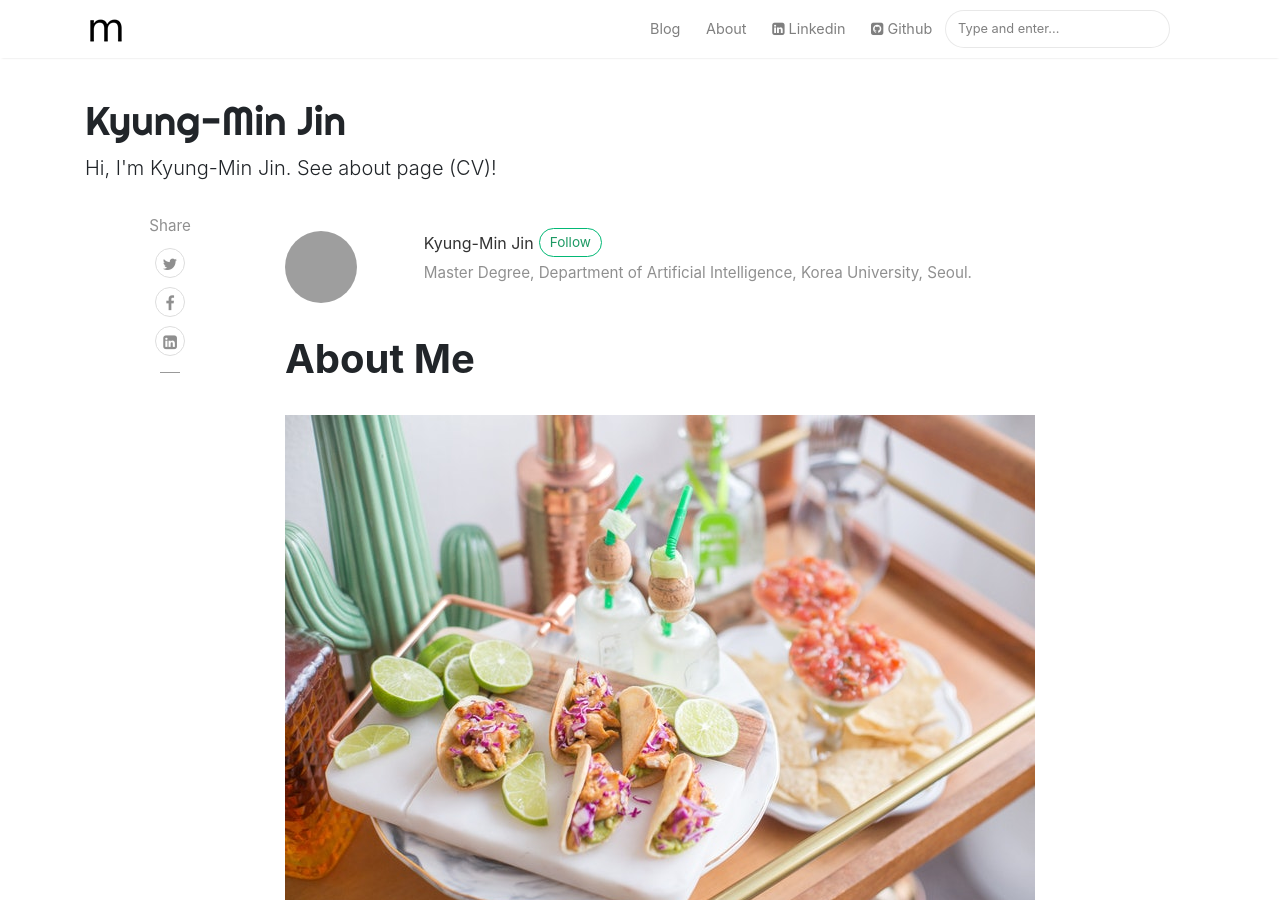
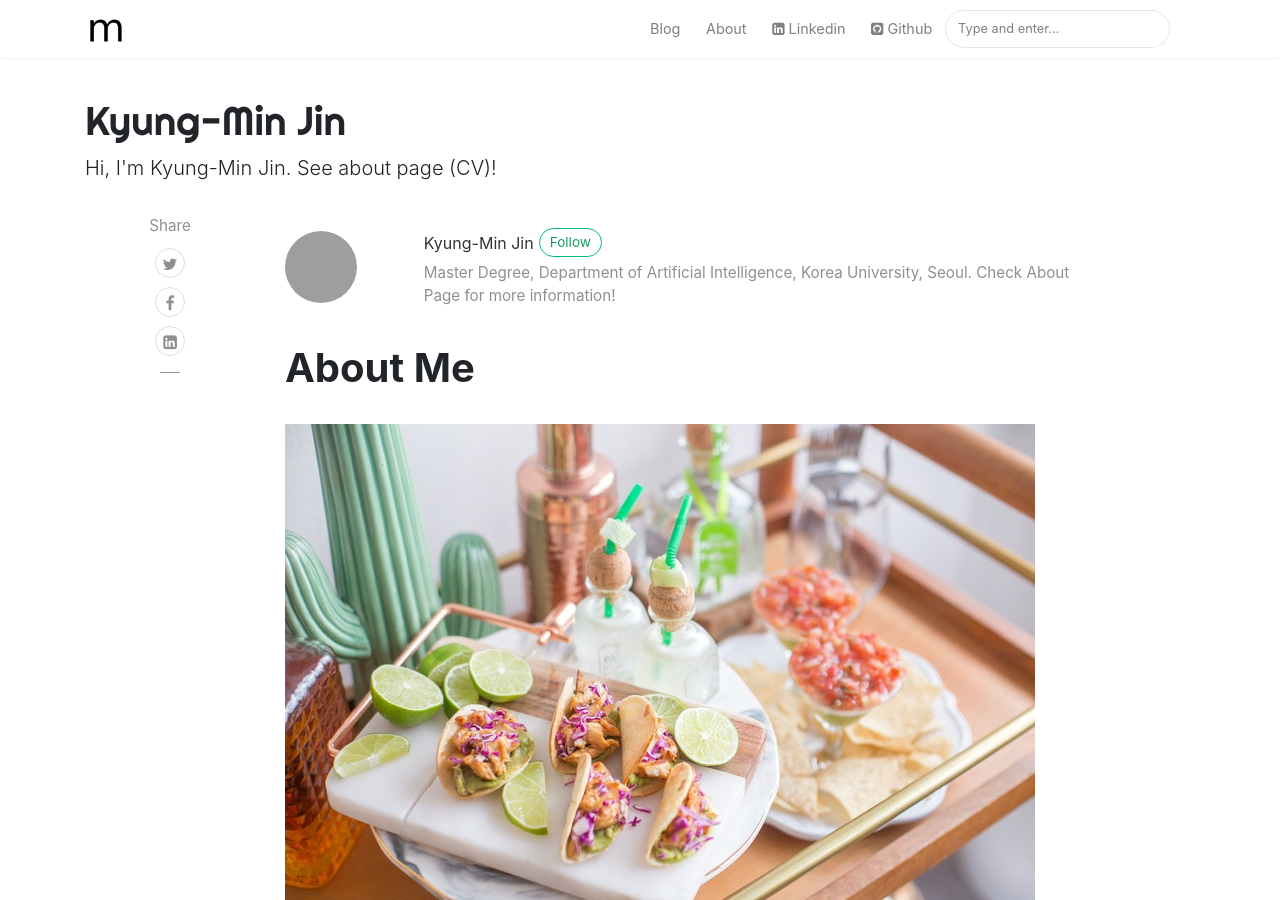
Before and after one commit to KyungMinJin/KyungMinJin.github.io, a Jekyll site: the page built from _posts/2022-05-13-about-me.md, in a window 1280 px wide and 900 px high. Built offline with Jekyll 4.4.1, drawn with Linux system fonts in a browser that asks for light colours; nearby versions of some CDN libraries; comment, search, counter and statistics services are not loaded; grey boxes are pictures that could not be loaded.

Commit message:
add more author description

```diff
--- a/_config.yml
+++ b/_config.yml
@@ -20,7 +20,7 @@ authors:
     email: km_jin@korea.ac.kr
     web: https://www.github.com/KyungMinJin
     twitter: https://www.linkedin.com/in/경민-%E2%80%8D진-34594b1b7/
-    description: "Master Degree, Department of Artificial Intelligence, Korea University, Seoul."
+    description: "Master Degree, Department of Artificial Intelligence, Korea University, Seoul. Check About Page for more information!"
 
 # Plugins
 plugins:
```
Also changed, not shown: 2 other files.
